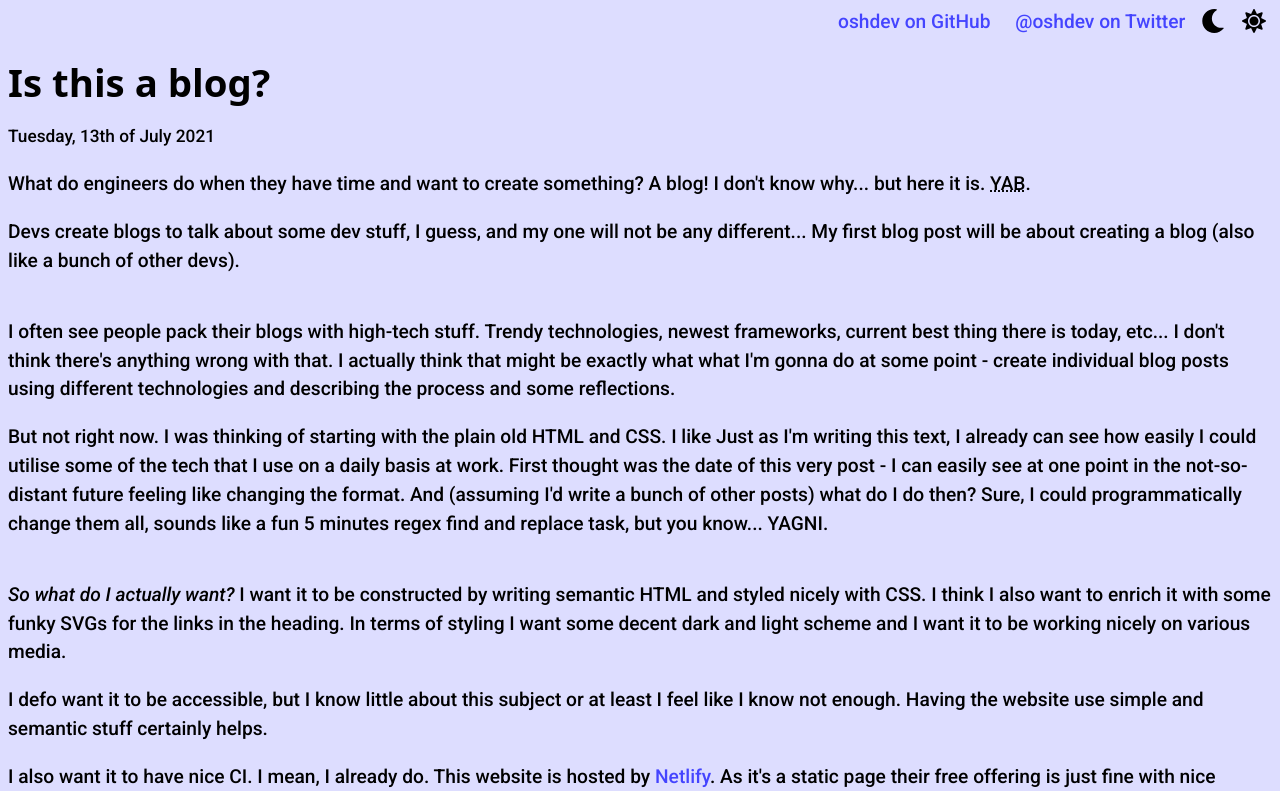
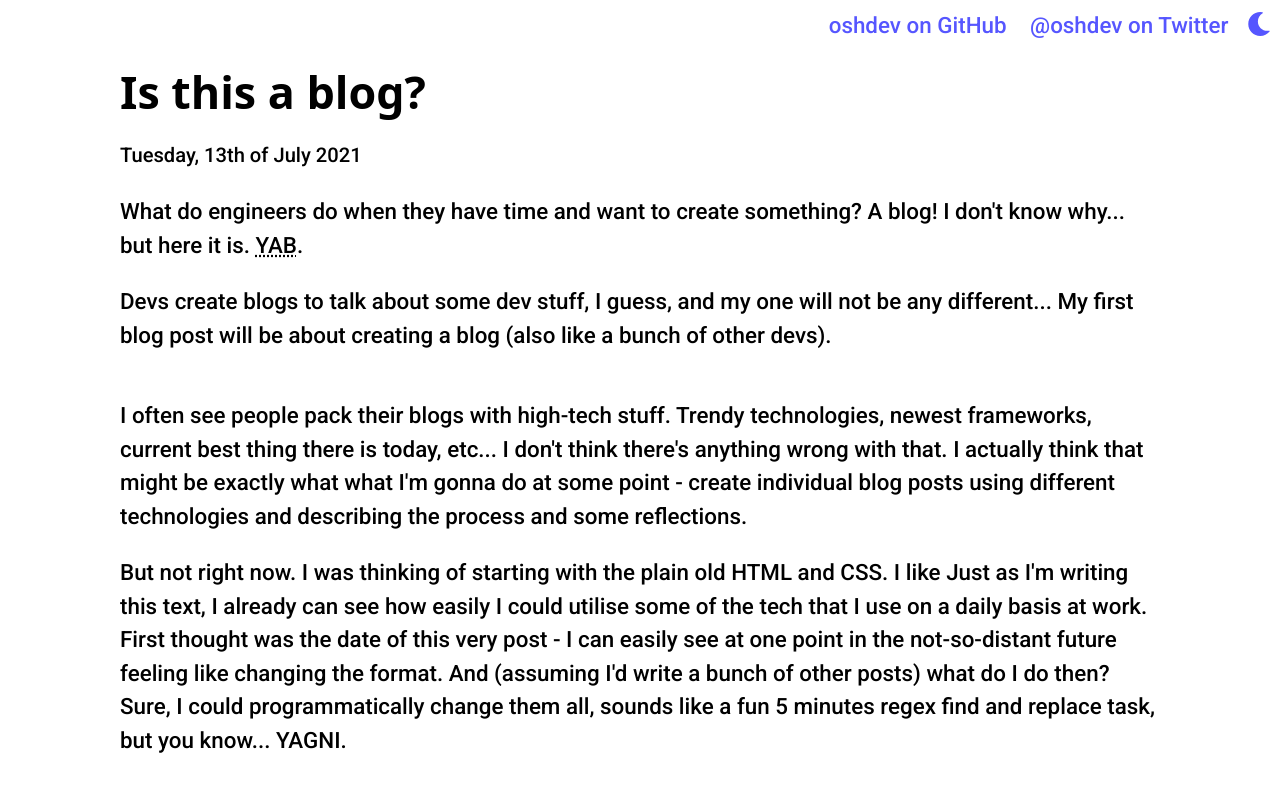
Before and after one commit to oshdev/oshdev.com-ghpages, a plain HTML site: page static/index.html in a window 1280 px wide. Shown: the top 791 px of the page. Drawn offline with Linux system fonts and the light colour scheme; a web font is replaced by a local one.

Commit message:
feat: improve dark theme
sticky header
spaced footer
max-width on main content
hide theme switcher icon for the active theme

```diff
--- a/static/global.css
+++ b/static/global.css
@@ -1,5 +1,5 @@
 :root {
-  --font-size: 1.2em;
+  --font-size: 1.4em;
   --line-height: 1.5em;
   --main-font: Roboto, sans-serif;
   --heading-font: Felipa, sans;
@@ -7,11 +7,24 @@
 }
 
 :root[theme=dark] {
-  --bg-colour: #191a21;
-  --text-colour: #557d9b;
-  --text-colour-75p: #557d9bc0;
-  --link-colour: #79cbdc;
-  --link-colour-active: #80ffea;
+  --el0: #121016;
+  --el1: #26232b;
+  --el2: #333333;
+  --primary: #d16adb;
+  --primary-light: #ec8df1;
+
+  --text-colour: #b0b1c1;
+  --text-colour-75p: #b0b1c1c0;
+  --link-colour: var(--primary);
+  --link-colour-active: var(--primary-light);
+}
+
+[theme=dark] [data-theme=dark] {
+  display: none;
+}
+
+[theme=light] [data-theme=light] {
+  display: none;
 }
 
 :root[theme=light] {
@@ -22,8 +35,13 @@
   --link-colour-active: #4444dd;
 }
 
+html, body, ol, ul, li, button, input {
+  margin: 0;
+  padding: 0;
+}
+
 body {
-  background: var(--bg-colour);
+  background-color: var(--el0);
   color: var(--text-colour);
   font-family: var(--main-font);
   font-size: var(--font-size);
@@ -44,7 +62,7 @@ time {
 
 hr {
   border: 0;
-  height: 0.2em;
+  height: 0.1em;
   background-image: linear-gradient(to right, #0000, var(--text-colour-75p), #0000);
 }
 
@@ -58,39 +76,71 @@ a:hover, a:focus, a:active {
   color: var(--link-colour-active);
 }
 
+svg {
+  fill: var(--text-colour);
+}
+
 header {
+  position: fixed;
+  top: 0;
+  width: 100%;
+  background-color: var(--el1);
   display: flex;
   justify-content: flex-end;
+  opacity: 0.9;
 }
 
-header > div {
+header > nav {
   display: inline-block;
 }
 
-header ul {
-  padding: 0;
-  margin: 0;
+header > nav,
+header > section {
+  align-self: center;
+}
+
+header li,
+header button {
+  padding: 0.4em;
 }
 
 header ul > li {
   display: inline-block;
-  padding: 0 10px;
 }
 
-footer {
-  font-size: 0.8em;
-}
-
-svg {
-  fill: var(--text-colour)
-}
-
-#theme-switcher button {
+.theme-switcher button {
   background: transparent;
   border: none;
 }
 
-#theme-switcher svg {
+.theme-switcher svg {
   width: 24px;
   height: 24px;
+  padding: 0.3em;
+  fill: var(--link-colour);
 }
+
+.theme-switcher svg:hover {
+  fill: var(--link-colour-active);
+  cursor: pointer;
+}
+
+#main {
+  display: flex;
+  justify-content: center;
+}
+
+main {
+  padding: 2em;
+  max-width: 1040px;
+}
+
+footer {
+  display: flex;
+  font-size: 0.8em;
+  justify-content: center;
+}
+
+footer > span {
+  padding: 0.3em 2em;
+}
--- a/static/index.html
+++ b/static/index.html
@@ -16,88 +16,91 @@
 </head>
 <body>
 <header>
-  <div>
+  <nav>
     <ul>
       <li><a href="https://github.com/oshdev">oshdev on GitHub</a></li>
       <li><a href="https://twitter.com/oshdev">@oshdev on Twitter</a></li>
     </ul>
-  </div>
-  <div id="theme-switcher">
-    <button onclick="document.documentElement.setAttribute('theme', 'dark'); document.cookie='theme=dark'">
-      <svg xmlns="http://www.w3.org/2000/svg" viewBox="0 0 512 512">
-        <!-- Font Awesome Free 5.15.3 by @fontawesome - https://fontawesome.com License - https://fontawesome.com/license/free (Icons: CC BY 4.0, Fonts: SIL OFL 1.1, Code: MIT License) -->
+  </nav>
+  <section class="theme-switcher">
+    <button data-theme="dark"
+      onclick="document.documentElement.setAttribute('theme', 'dark'); document.cookie='theme=dark'"
+      aria-labelledby="dark-theme-switcher-title"
+    >
+      <svg xmlns="http://www.w3.org/2000/svg" viewBox="0 0 512 512"
+      ><!-- Font Awesome Free 5.15.3 by @fontawesome - https://fontawesome.com License - https://fontawesome.com/license/free (Icons: CC BY 4.0, Fonts: SIL OFL 1.1, Code: MIT License) -->
+        <title id="dark-theme-switcher-title">Enable dark theme</title>
         <path
           d="M283.211 512c78.962 0 151.079-35.925 198.857-94.792 7.068-8.708-.639-21.43-11.562-19.35-124.203 23.654-238.262-71.576-238.262-196.954 0-72.222 38.662-138.635 101.498-174.394 9.686-5.512 7.25-20.197-3.756-22.23A258.156 258.156 0 0 0 283.211 0c-141.309 0-256 114.511-256 256 0 141.309 114.511 256 256 256z"
         />
       </svg>
     </button>
-    <button onclick="document.documentElement.setAttribute('theme', 'light'); document.cookie='theme=light'">
-      <svg xmlns="http://www.w3.org/2000/svg" viewBox="0 0 512 512">
-        <!-- Font Awesome Free 5.15.3 by @fontawesome - https://fontawesome.com License - https://fontawesome.com/license/free (Icons: CC BY 4.0, Fonts: SIL OFL 1.1, Code: MIT License) -->
+    <button data-theme="light"
+      onclick="document.documentElement.setAttribute('theme', 'light'); document.cookie='theme=light'"
+      aria-labelledby="light-theme-switcher-title"
+    >
+      <svg xmlns="http://www.w3.org/2000/svg" viewBox="0 0 512 512"
+      ><!-- Font Awesome Free 5.15.3 by @fontawesome - https://fontawesome.com License - https://fontawesome.com/license/free (Icons: CC BY 4.0, Fonts: SIL OFL 1.1, Code: MIT License) -->
+        <title id="light-theme-switcher-title">Enable light theme</title>
         <path
           d="M256 160c-52.9 0-96 43.1-96 96s43.1 96 96 96 96-43.1 96-96-43.1-96-96-96zm246.4 80.5l-94.7-47.3 33.5-100.4c4.5-13.6-8.4-26.5-21.9-21.9l-100.4 33.5-47.4-94.8c-6.4-12.8-24.6-12.8-31 0l-47.3 94.7L92.7 70.8c-13.6-4.5-26.5 8.4-21.9 21.9l33.5 100.4-94.7 47.4c-12.8 6.4-12.8 24.6 0 31l94.7 47.3-33.5 100.5c-4.5 13.6 8.4 26.5 21.9 21.9l100.4-33.5 47.3 94.7c6.4 12.8 24.6 12.8 31 0l47.3-94.7 100.4 33.5c13.6 4.5 26.5-8.4 21.9-21.9l-33.5-100.4 94.7-47.3c13-6.5 13-24.7.2-31.1zm-155.9 106c-49.9 49.9-131.1 49.9-181 0-49.9-49.9-49.9-131.1 0-181 49.9-49.9 131.1-49.9 181 0 49.9 49.9 49.9 131.1 0 181z"
         />
       </svg>
     </button>
-  </div>
+  </section>
 </header>
 
-<h1>Is this a blog?</h1>
+<div id="main">
+  <main>
+    <h1 class="a">Is this a blog?</h1>
     <time datetime="2021-07-12">Tuesday, 13th of July 2021</time>
 
-<p>What do engineers do when they have time and want to create something? A blog! I don't know why... but here it
-  is. <abbr title="Yet Another Blog">YAB</abbr>.</p>
-<p>Devs create blogs to talk about some dev stuff, I guess, and my one will
-  not be any different... My first blog post will be about creating a blog (also like a bunch of other devs).</p>
+    <p>What do engineers do when they have time and want to create something? A blog! I don't know why... but here it is.
+      <abbr title="Yet Another Blog">YAB</abbr>.</p>
+
+    <p>Devs create blogs to talk about some dev stuff, I guess, and my one will not be any different... My first blog post will be about creating a blog (also like a bunch of other devs).</p>
 
     <hr />
 
-<p>I often see people pack their blogs with high-tech stuff. Trendy technologies, newest frameworks, current best thing
-  there is today, etc... I don't think there's anything wrong with that. I actually think that might be exactly what
-  what I'm gonna do at some point - create individual blog posts using different technologies and describing the process
-  and some reflections.</p>
+    <p>I often see people pack their blogs with high-tech stuff. Trendy technologies, newest frameworks, current best thing there is today, etc... I don't think there's anything wrong with that. I actually think that might be exactly what what I'm gonna do at some point - create individual blog posts using different technologies and describing the process and some reflections.</p>
 
-<p>But not right now. I was thinking of starting with the plain old HTML and CSS. I like Just as I'm writing this text,
-  I already can see how easily I could utilise some of the tech that I use on a daily basis at work. First thought was
-  the date of this very post - I can easily see at one point in the not-so-distant future feeling like changing the
-  format. And (assuming I'd write a bunch of other posts) what do I do then? Sure, I could programmatically change them
-  all, sounds like a fun 5 minutes regex find and replace task, but you know... YAGNI.</p>
+    <p>But not right now. I was thinking of starting with the plain old HTML and CSS. I like Just as I'm writing this text, I already can see how easily I could utilise some of the tech that I use on a daily basis at work. First thought was the date of this very post - I can easily see at one point in the not-so-distant future feeling like changing the format. And (assuming I'd write a bunch of other posts) what do I do then? Sure, I could programmatically change them all, sounds like a fun 5 minutes regex find and replace task, but you know... YAGNI.</p>
 
     <hr />
 
-<p><em>So what do I actually want?</em> I want it to be constructed by writing semantic HTML and styled nicely with CSS.
-  I think I also want to enrich it with some funky SVGs for the links in the heading. In terms of styling I want some
-  decent dark and light scheme and I want it to be working nicely on various media.</p>
+    <p>
+      <em>So what do I actually want?</em> I want it to be constructed by writing semantic HTML and styled nicely with CSS. I think I also want to enrich it with some funky SVGs for the links in the heading. In terms of styling I want some decent dark and light scheme and I want it to be working nicely on various media.
+    </p>
 
-<p>I defo want it to be accessible, but I know little about this subject or at least I feel like I know not enough.
-  Having the website use simple and semantic stuff certainly helps.</p>
+    <p>I defo want it to be accessible, but I know little about this subject or at least I feel like I know not enough. Having the website use simple and semantic stuff certainly helps.</p>
 
-<p>I also want it to have nice CI. I mean, I already do. This website is hosted by <a href="https://www.netlify.com/">Netlify</a>.
-  As it's a static page their free offering is just fine with nice <a href="https://github.com">GitHub</a> integration.
-  All I have to do is commit to the main branch, push it to the upstream and it's gotta go live.</p>
+    <p>I also want it to have nice CI. I mean, I already do. This website is hosted by <a
+      href="https://www.netlify.com/"
+    >Netlify</a>. As it's a static page their free offering is just fine with nice <a href="https://github.com"
+    >GitHub</a> integration. All I have to do is commit to the main branch, push it to the upstream and it's gotta go live.
+    </p>
 
-<p>Do I need any preprocessing? I don't think I do at this stage. I could minify this, but there's virtually no
-  gain.</p>
+    <p>Do I need any preprocessing? I don't think I do at this stage. I could minify this, but there's virtually no gain.</p>
 
-<p>Testing? There's no logic here, no build that needs to be verified. The only thing is to check if the website is up.
-  If it isn't, then... Well not great, but I ain't gonna lose millions every minute. Perhaps I can use <a
-    href="https://docs.github.com/en/actions"
-  >GitHub Actions</a> and run a synthetic.</p>
+    <p>Testing? There's no logic here, no build that needs to be verified. The only thing is to check if the website is up. If it isn't, then... Well not great, but I ain't gonna lose millions every minute. Perhaps I can use
+      <a href="https://docs.github.com/en/actions">GitHub Actions</a> and run a synthetic.</p>
 
-<p>Talking of availability, I'll have a look at some CDN. Fastly or Cloudflare or something. There might have some free
-  tier for a blog site that maybe gets a visit once a month, but when it does, it could be nice and fast, no matter
-  where requested from.</p>
+    <p>Talking of availability, I'll have a look at some CDN. Fastly or Cloudflare or something. There might have some free tier for a blog site that maybe gets a visit once a month, but when it does, it could be nice and fast, no matter where requested from.</p>
 
-<p>Last, but not least - features! I don't think I need anything in particular. The only thing that comes to my mind is
-  a comments section, which I don't think is valuable at this stage. Feel free to Tweet at me ;]</p>
+    <p>Last, but not least - features! I don't think I need anything in particular. The only thing that comes to my mind is a comments section, which I don't think is valuable at this stage. Feel free to Tweet at me ;]</p>
 
     <hr />
 
     <p>I think there will be more, but that's it for the moment. I'll give it another thought later.</p>
 
     <p>Thanks for reading <3</p>
+  </main>
+</div>
 
-<footer>© 2021 Osh | <a href="privacy.html">Privacy policy</a></footer>
+<footer>
+  <span>© 2021 Osh</span>
+  <span><a href="privacy.html">Privacy policy</a></span>
+</footer>
 
 </body>
 </html>
```
Lines whose indentation alone changed are shown as unchanged.
